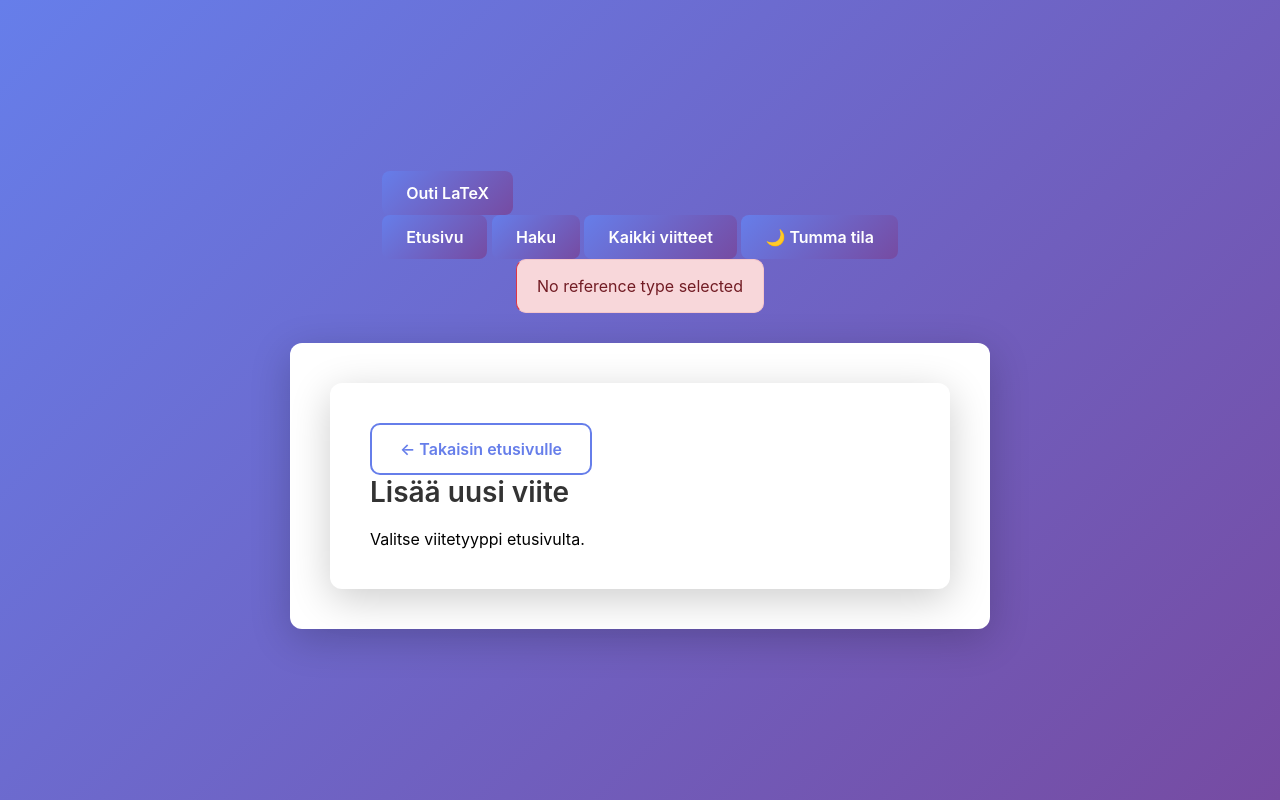
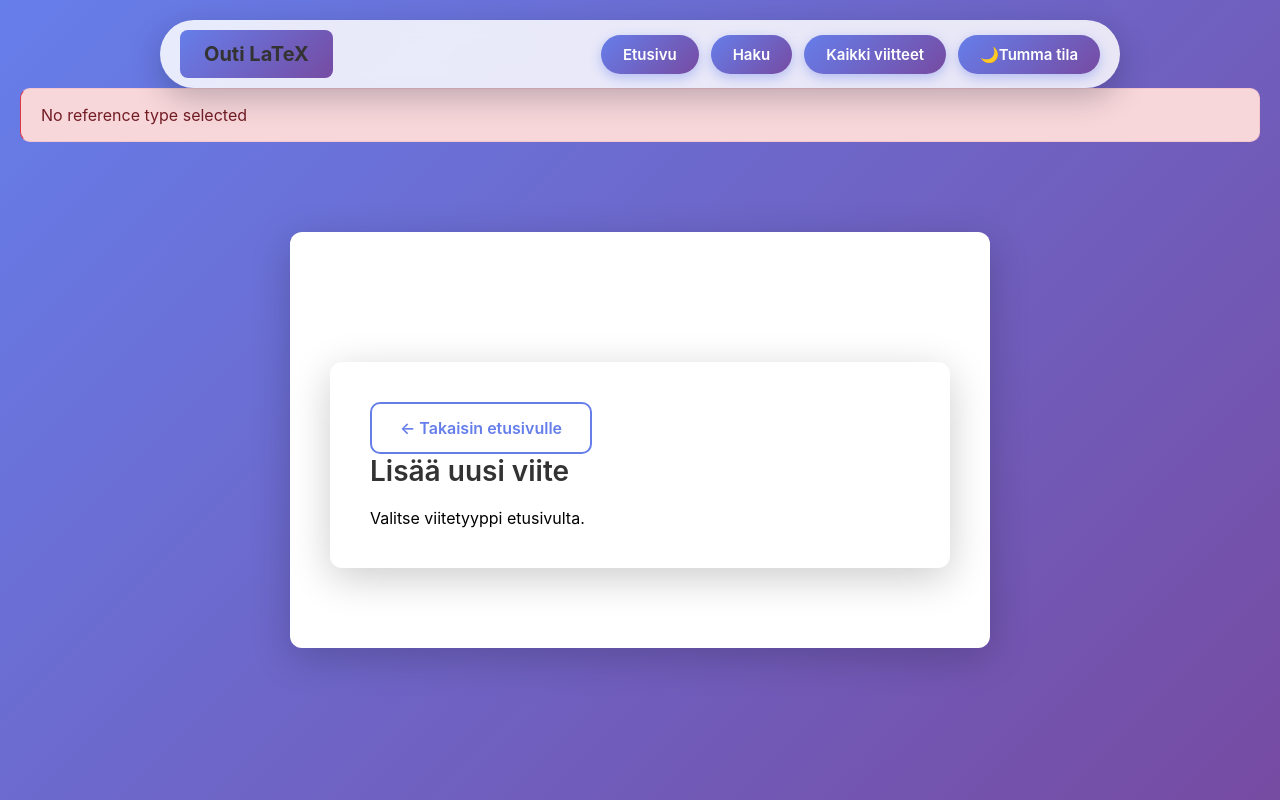
Before and after one commit to leevipun/outi-latex, a Flask app: page /add in a window 1280 px wide. Run offline with Flask 3, Linux system fonts and the light colour scheme.

Commit message:
css modifications for navbar, darkmode and other html pages

```diff
--- a/src/static/styles.css
+++ b/src/static/styles.css
@@ -44,7 +44,7 @@ body {
     box-shadow: 0 10px 40px rgba(0, 0, 0, 0.2);
     padding: 40px;
     max-width: 700px;
-    margin: 0 auto;
+    margin: 90px auto 40px;
 }
 
 h1 {
@@ -242,16 +242,9 @@ button:active {
     }
 }
 
-/* Index page specific styles */
-body.index-page {
-    display: flex;
-    flex-direction: column;
-    align-items: center;
-    justify-content: center;
-}
 
 .index-page .container {
-    max-width: 500px;
+    max-width: 800px;
     width: 100%;
 }
 
@@ -339,13 +332,6 @@ a.btn:hover {
     color: white;
     transform: translateY(-2px);
     box-shadow: 0 8px 25px rgba(102, 126, 234, 0.3);
-}
-
-/* All references page specific styles */
-body.all-page {
-    display: flex;
-    align-items: center;
-    justify-content: center;
 }
 
 .all-page .container {
@@ -448,14 +434,6 @@ body.all-page {
     color: #667eea;
 }
 
-/* Add reference page specific styles */
-body.add-page {
-    display: flex;
-    flex-direction: column;
-    align-items: center;
-    justify-content: center;
-}
-
 .add-page .container {
     max-width: 700px;
     width: 100%;
@@ -484,3 +462,196 @@ a {
 a:hover {
     box-shadow: 0 5px 20px rgba(102, 126, 234, 0.4);
 }
+
+
+.theme-toggle span {
+    font-size: 15px;
+}
+
+
+/* Dark mode & navbar stuff */
+
+body.dark-mode {
+    background: radial-gradient(circle at top, #1f2937 0%, #020617 55%, #000 100%);
+    color: #e5e7eb;
+}
+
+
+body.dark-mode .container {
+    background: #020617;
+    color: #e5e7eb;
+    box-shadow: 0 10px 40px rgba(0, 0, 0, 0.7);
+}
+
+body.dark-mode .reference-item {
+    background-color: #0b1220;
+    border-color: #1f2937;
+}
+
+body.dark-mode .no-references,
+body.dark-mode .no-results,
+body.dark-mode .info-text {
+    background: #020617;
+    color: #9ca3af;
+    border: 1px solid #1f2937;
+}
+
+
+body.dark-mode h1,
+body.dark-mode h2,
+body.dark-mode h3,
+body.dark-mode label {
+    color: #e5e7eb;
+}
+
+body.dark-mode .subtitle {
+    color: #9ca3af;
+}
+
+
+body.dark-mode input[type="text"],
+body.dark-mode input[type="number"],
+body.dark-mode textarea,
+body.dark-mode select {
+    background-color: #020617;
+    color: #e5e7eb;
+    border-color: #1f2937;
+}
+
+body.dark-mode input::placeholder,
+body.dark-mode textarea::placeholder {
+    color: #6b7280;
+}
+
+body.dark-mode input:focus,
+body.dark-mode textarea:focus,
+body.dark-mode select:focus {
+    border-color: #6366f1;
+    box-shadow: 0 0 0 3px rgba(79, 70, 229, 0.35);
+}
+
+
+body.dark-mode button,
+body.dark-mode a.btn,
+body.dark-mode a {
+    background: linear-gradient(135deg, #4f46e5 0%, #7c3aed 100%);
+    color: #e5e7eb;
+    border: none;
+}
+
+body.dark-mode .button-secondary {
+    background: #4b5563;
+}
+
+body.dark-mode .button-secondary:hover {
+    background: #374151;
+    box-shadow: 0 5px 20px rgba(55, 65, 81, 0.6);
+}
+
+
+body.dark-mode .fields-list li strong {
+    color: #a5b4fc;
+}
+
+
+body.dark-mode .alert-success {
+    background-color: #064e3b;
+    border-color: #047857;
+    color: #bbf7d0;
+}
+
+body.dark-mode .alert-error {
+    background-color: #7f1d1d;
+    border-color: #b91c1c;
+    color: #fee2e2;
+}
+
+body.dark-mode .alert-info {
+    background-color: #0f172a;
+    border-color: #1d4ed8;
+    color: #bfdbfe;
+}
+
+body.dark-mode .alert-dismiss-label {
+    color: #e5e7eb;
+}
+
+
+.navbar {
+    position: sticky;
+    top: 16px;
+    z-index: 1000;
+    max-width: 960px;
+    margin: 0 auto;
+    padding: 10px 20px;
+    display: flex;
+    justify-content: space-between;
+    align-items: center;
+    gap: 16px;
+    border-radius: 999px;
+    background: rgba(255, 255, 255, 0.85);
+    box-shadow: 0 10px 30px rgba(15, 23, 42, 0.25);
+    backdrop-filter: blur(10px);
+
+    transition: transform 0.25s ease, opacity 0.25s ease;
+}
+
+body.dark-mode .navbar {
+    background: rgba(15, 23, 42, 0.9);
+    box-shadow: 0 10px 30px rgba(0, 0, 0, 0.55);
+}
+
+.nav-logo {
+    font-weight: 700;
+    font-size: 20px;
+    text-decoration: none;
+    color: #333;
+}
+
+.nav-links {
+    display: flex;
+    align-items: center;
+    gap: 12px;
+}
+
+.nav-links a {
+    display: inline-flex;
+    align-items: center;
+    justify-content: center;
+
+    padding: 10px 22px;
+    border-radius: 999px;
+
+    background: linear-gradient(135deg, #667eea 0%, #764ba2 100%);
+    color: #ffffff;
+    border: none;
+
+    font-size: 15px;
+    font-weight: 600;
+    text-decoration: none;
+
+    box-shadow: 0 4px 12px rgba(102, 126, 234, 0.4);
+    transition: transform 0.15s ease, box-shadow 0.15s ease;
+}
+
+.nav-links a:hover {
+    transform: translateY(-1px);
+    box-shadow: 0 6px 18px rgba(102, 126, 234, 0.55);
+}
+
+.nav-links a:active {
+    transform: translateY(0);
+    box-shadow: 0 3px 10px rgba(102, 126, 234, 0.35);
+}
+
+
+body.dark-mode .nav-links a {
+    background: linear-gradient(135deg, #4f46e5 0%, #7c3aed 100%);
+}
+
+
+.navbar--hidden {
+    transform: translateY(-150%);
+    opacity: 0;
+    pointer-events: none;
+}
```
